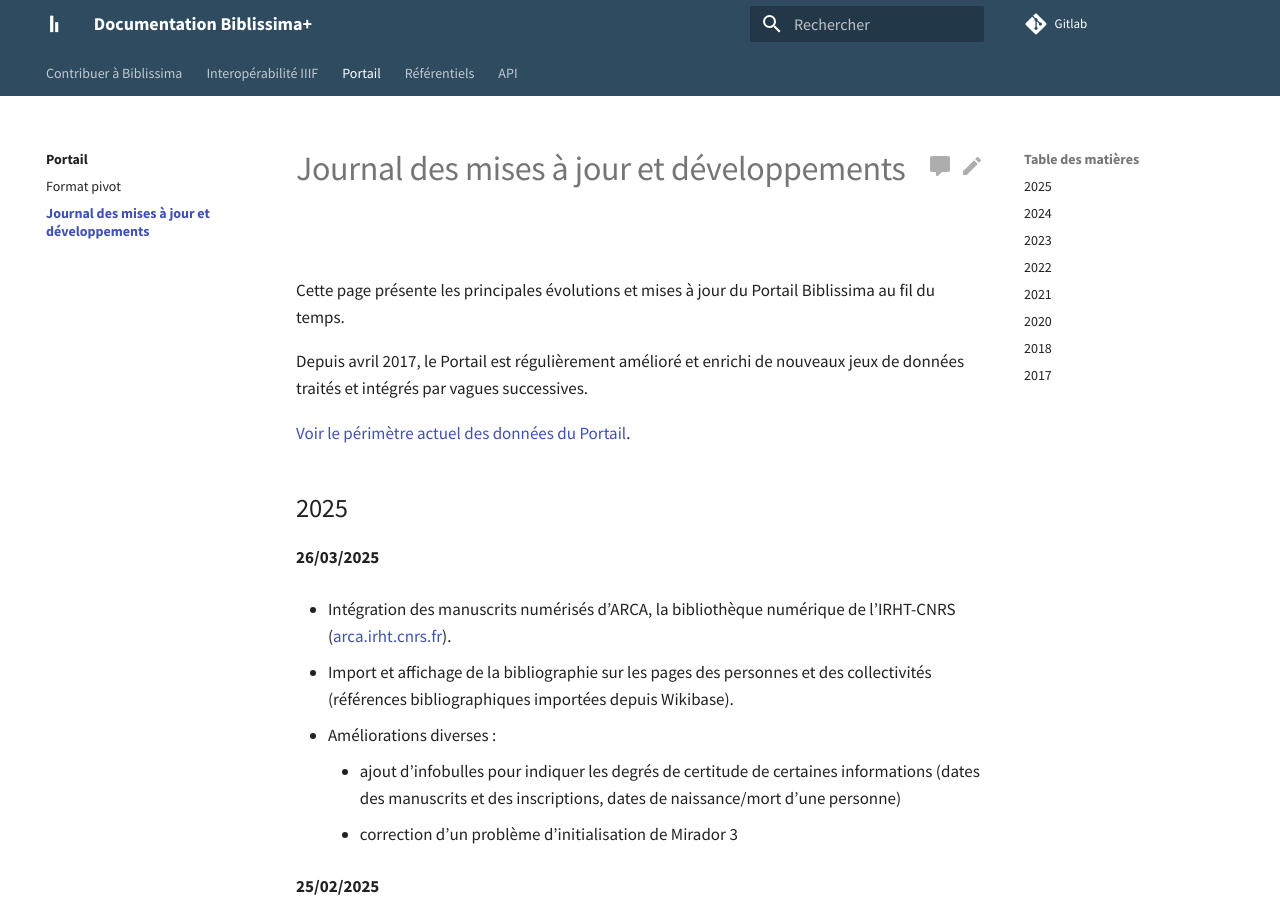
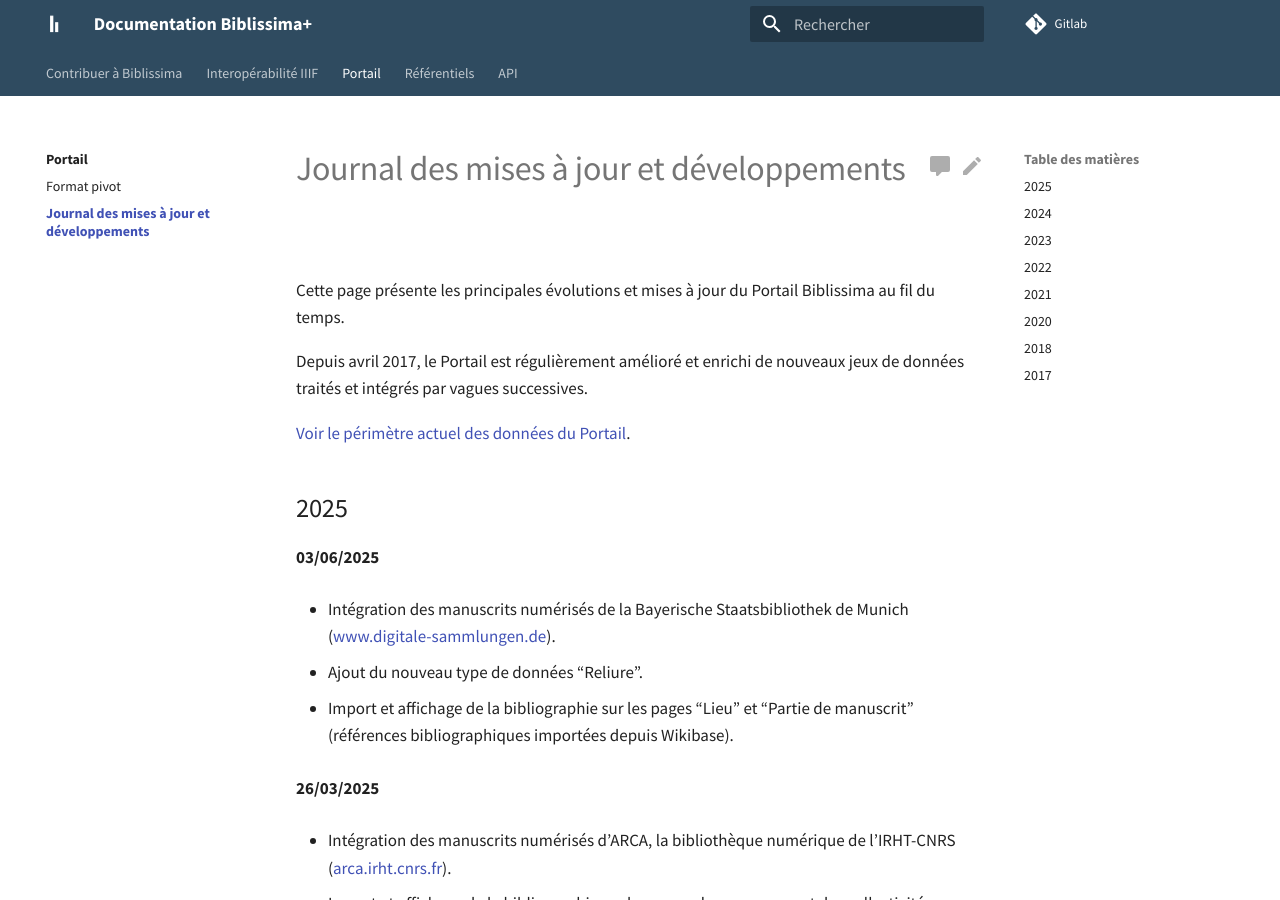
Before and after one commit to biblissima/doc.biblissima, an MkDocs documentation site: the page built from docs/portail/changelog.md, in a window 1280 px wide and 900 px high. Built offline with MkDocs 1.6.1 and Material for MkDocs 9.7.7, drawn with Linux system fonts in a browser that asks for light colours.

Commit message:
Update changelog 03-06-2025

```diff
--- a/docs/portail/changelog.md
+++ b/docs/portail/changelog.md
@@ -7,6 +7,14 @@ Depuis avril 2017, le Portail est régulièrement amélioré et enrichi de nouve
 [Voir le périmètre actuel des données du Portail](https://portail.biblissima.fr/fr/data-sources).
 
 ## 2025
+
+**03/06/2025**
+
+- Intégration des manuscrits numérisés de la Bayerische Staatsbibliothek de Munich ([www.digitale-sammlungen.de](https://www.digitale-sammlungen.de)).
+
+- Ajout du nouveau type de données "Reliure".
+
+- Import et affichage de la bibliographie sur les pages "Lieu" et "Partie de manuscrit" (références bibliographiques importées depuis Wikibase).
 
 **26/03/2025**
 
```
